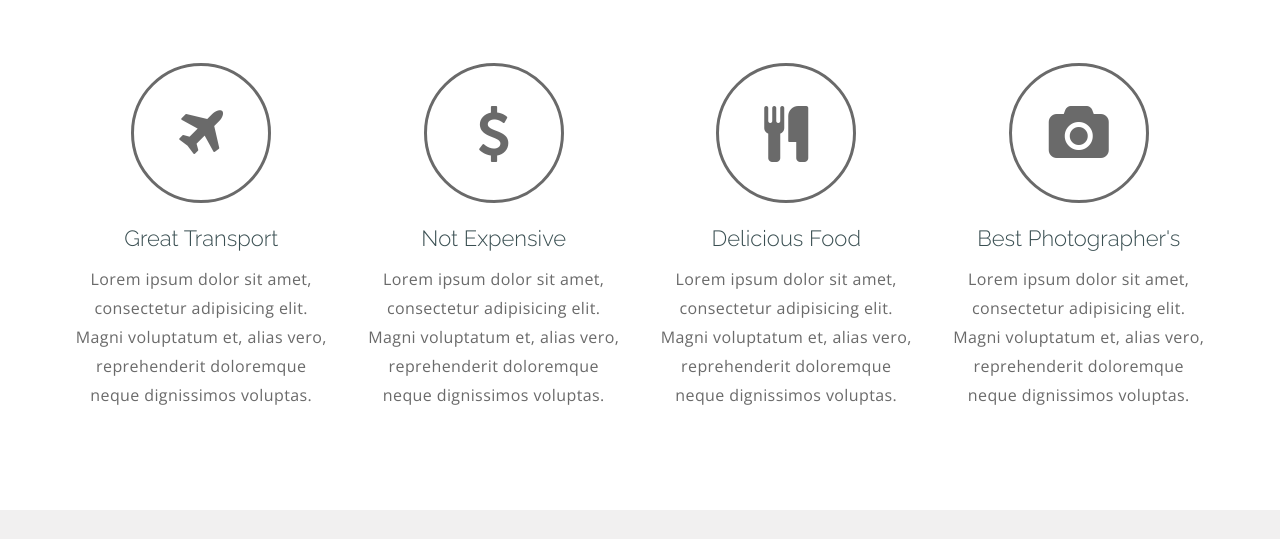
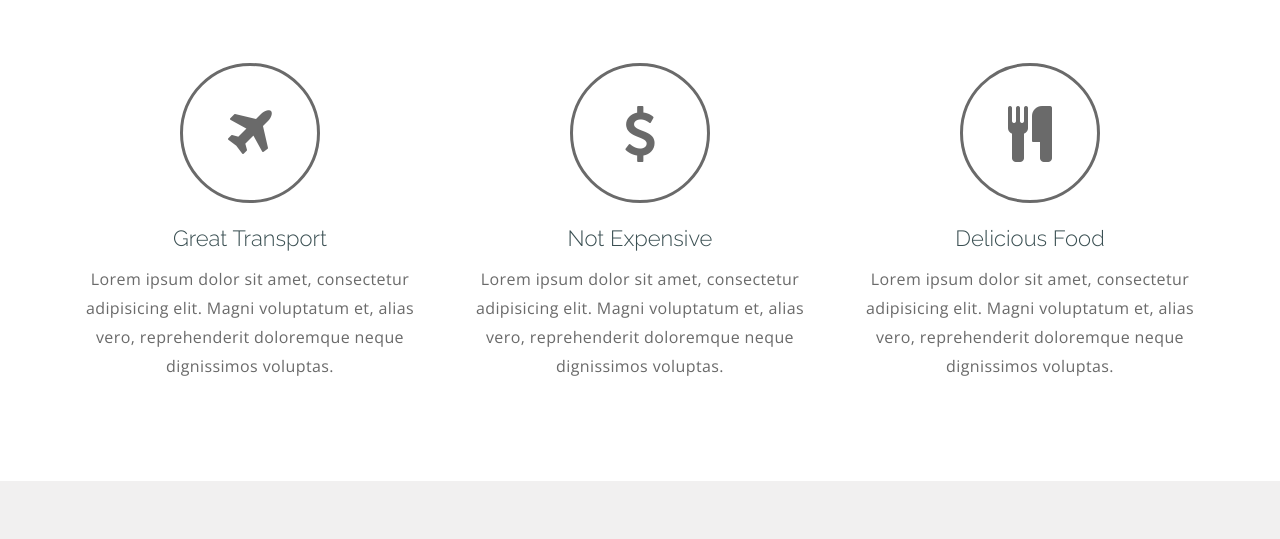
Before and after one commit to technext/avada-plus, a plain HTML site: page index.html in a window 1280 px wide. Shown: the part 261-800 px from the top of the page. Drawn offline with nearby package versions, Linux system fonts and the light colour scheme; a script that the page names is missing; a web font is replaced by a local one.

Commit message:
Commit message

```diff
--- a/assets/css/style.css
+++ b/assets/css/style.css
@@ -456,6 +456,7 @@ i.aboutus-icon {
   line-height: 136px;
   vertical-align: middle;
   text-align: center;
+  color: rgb(106, 106, 106);
 }
 
 h4.aboutus-title {
@@ -469,6 +470,7 @@ p.aboutus-desc {
   font-size: 16px;
   line-height: 29px;
   letter-spacing: 0.4px;
+  color: rgb(106, 106, 106);
 }
 
 
--- a/index.html
+++ b/index.html
@@ -120,31 +120,24 @@
 					</header>
                 <div class="divide50"></div>
                 <div class="row">
-                    <div class="col-md-3 text-center">
+                    <div class="col-md-4 text-center">
                         <div class="aboutus-item">
                             <i class="aboutus-icon fa fa-plane"></i>
                             <h4 class="aboutus-title">Great Transport</h4>
                             <p class="aboutus-desc">Lorem ipsum dolor sit amet, consectetur adipisicing elit. Magni voluptatum et, alias vero, reprehenderit doloremque neque dignissimos voluptas.</p>
                         </div>
                     </div>
-                    <div class="col-md-3 text-center">
+                    <div class="col-md-4 text-center">
                         <div class="aboutus-item">
                             <i class="aboutus-icon fa fa-usd"></i>
                             <h4 class="aboutus-title">Not Expensive</h4>
                             <p class="aboutus-desc">Lorem ipsum dolor sit amet, consectetur adipisicing elit. Magni voluptatum et, alias vero, reprehenderit doloremque neque dignissimos voluptas.</p>
                         </div>
                     </div>
-                    <div class="col-md-3 text-center">
+                    <div class="col-md-4 text-center">
                         <div class="aboutus-item">
                             <i class="aboutus-icon fa fa-cutlery"></i>
                             <h4 class="aboutus-title">Delicious Food</h4>
-                            <p class="aboutus-desc">Lorem ipsum dolor sit amet, consectetur adipisicing elit. Magni voluptatum et, alias vero, reprehenderit doloremque neque dignissimos voluptas.</p>
-                        </div>
-                    </div>
-                    <div class="col-md-3 text-center">
-                        <div class="aboutus-item">
-                            <i class="aboutus-icon fa fa-camera"></i>
-                            <h4 class="aboutus-title">Best Photographer's</h4>
                             <p class="aboutus-desc">Lorem ipsum dolor sit amet, consectetur adipisicing elit. Magni voluptatum et, alias vero, reprehenderit doloremque neque dignissimos voluptas.</p>
                         </div>
                     </div>
```
